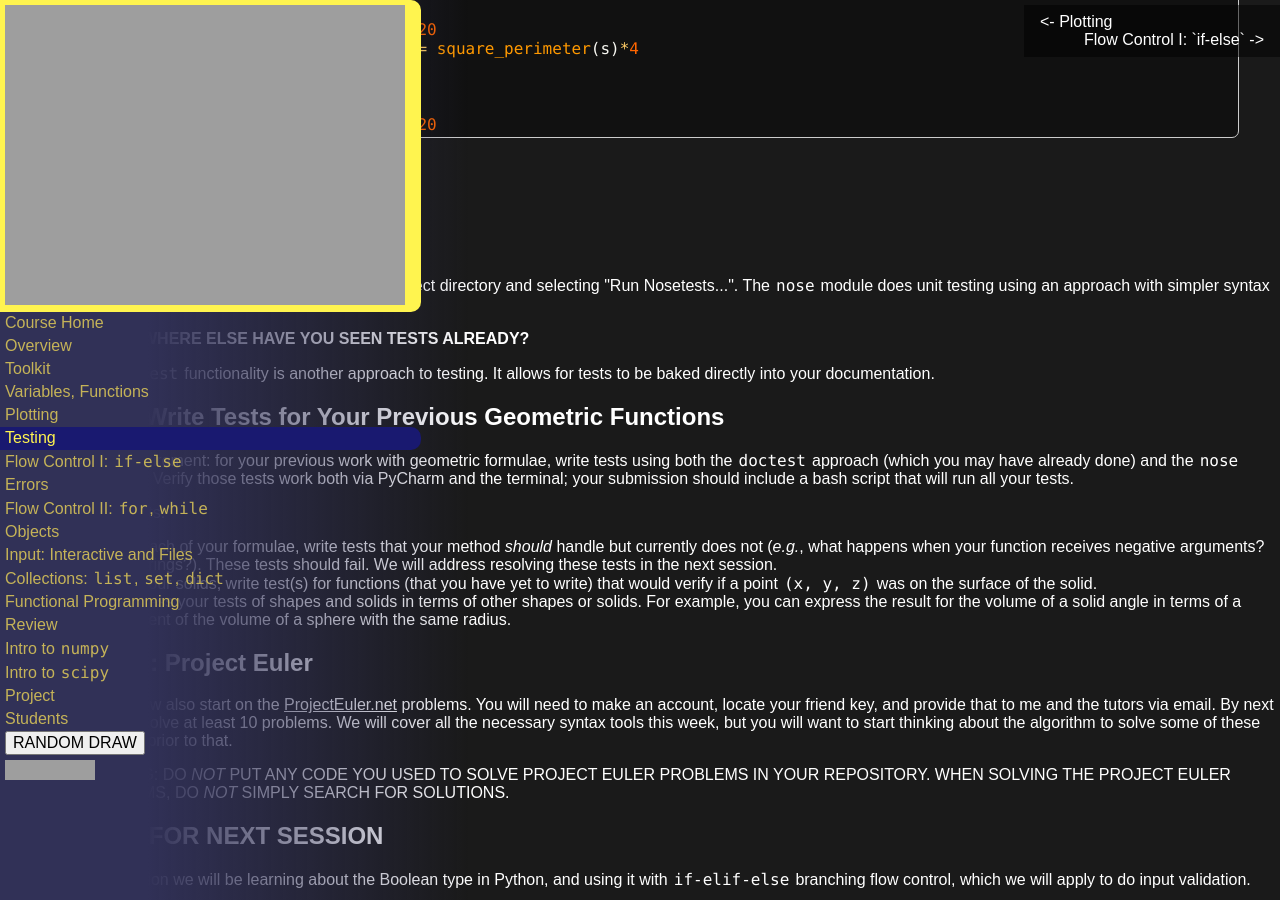
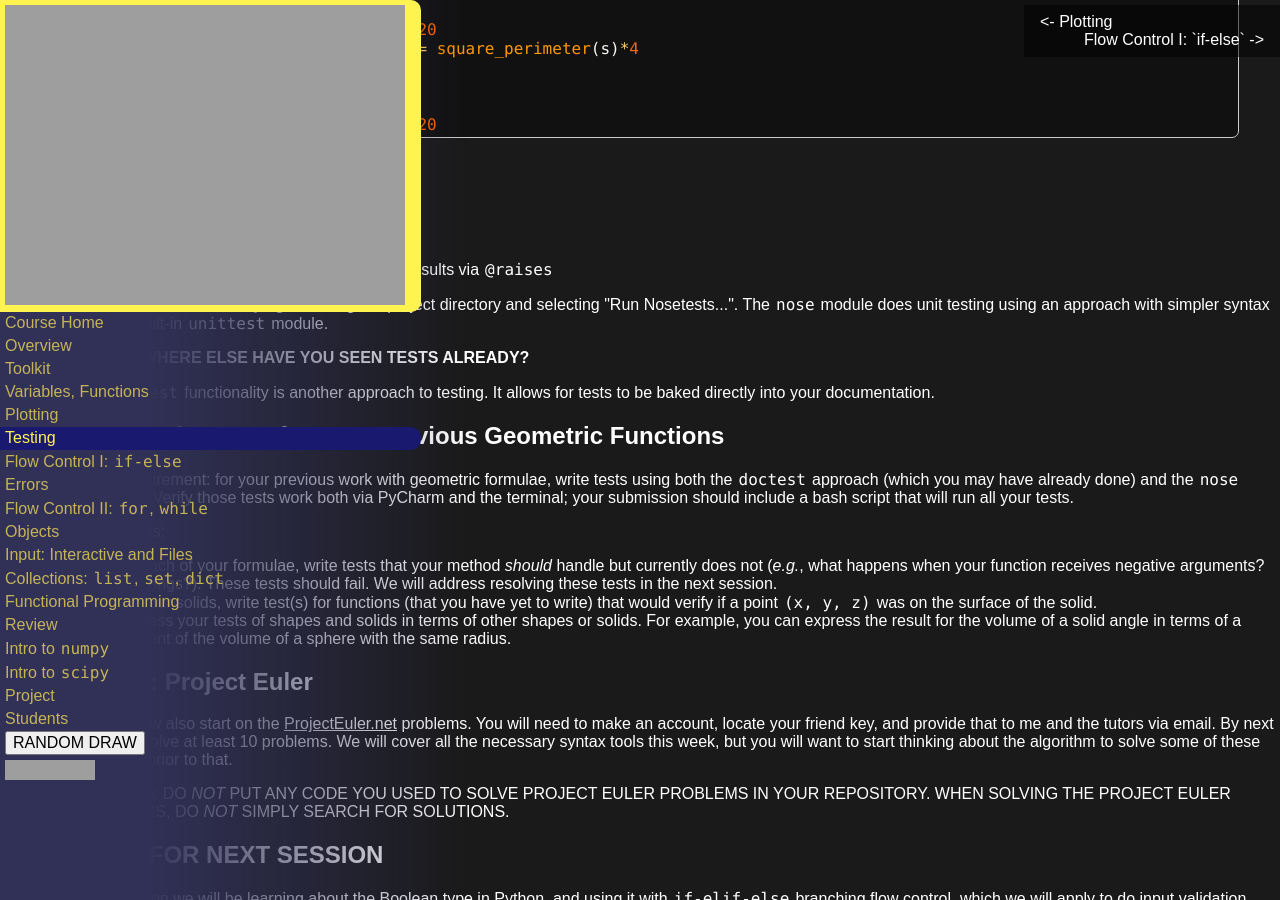
Before and after one commit to AIMS-Ghana/python-course, a Jekyll site: the page built from _days/04_testing.md, in a window 1280 px wide and 900 px high, scrolled down 695 px. Built offline with Jekyll 4.4.1, drawn with Linux system fonts in a browser that asks for light colours; grey boxes are pictures that could not be loaded.

```diff
--- a/_days/04_testing.md
+++ b/_days/04_testing.md
@@ -30,6 +30,7 @@
 
  - new keyword `assert`
  - function definitions start with `test_`
+ - have tests to show that a particular error results via `@raises`
 
 We can run these tests by right-clicking our project directory and selecting
 \"Run Nosetests\...\".  The `nose` module does unit testing using an approach
```
